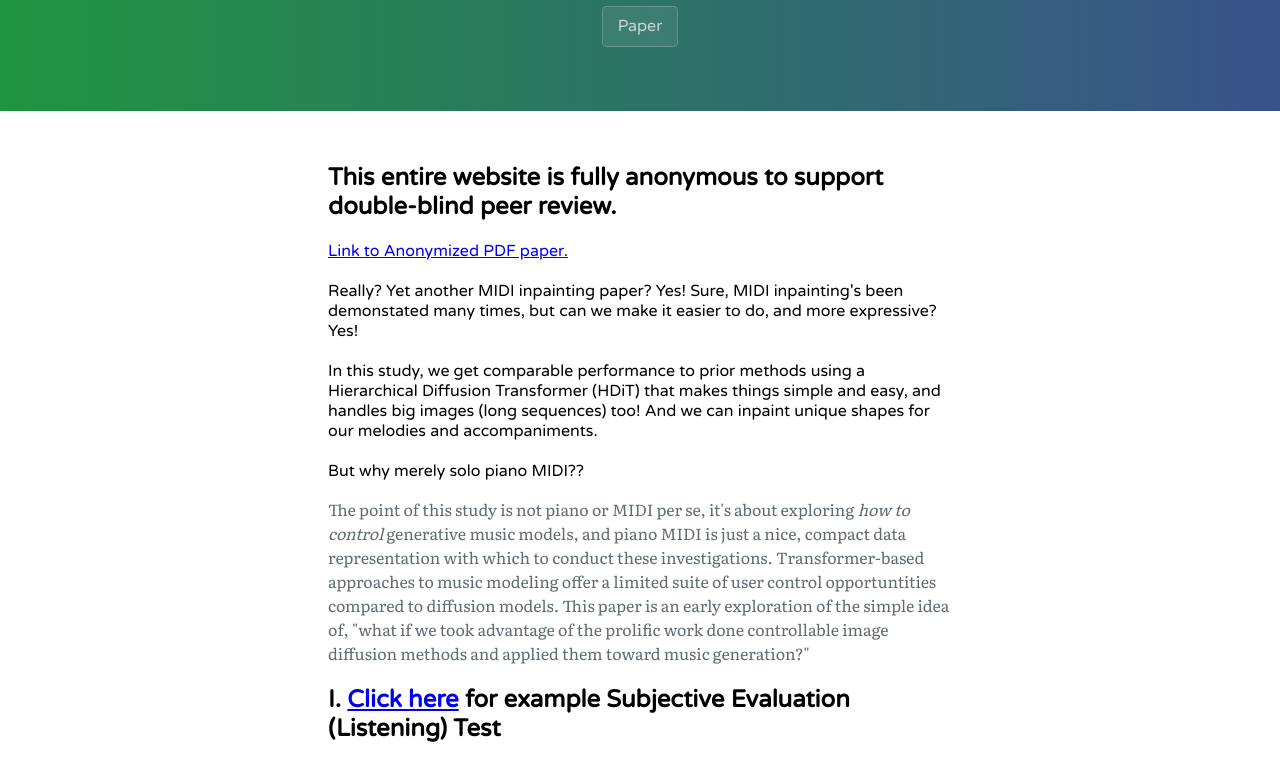
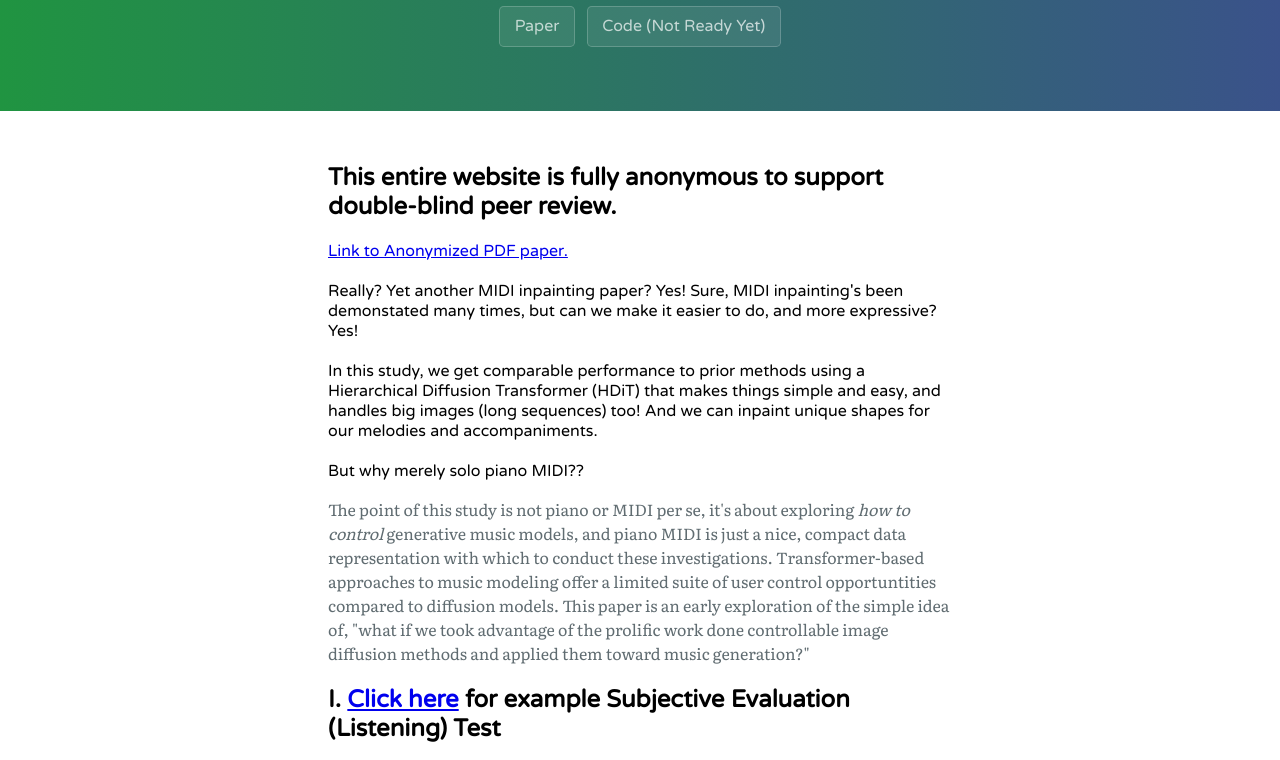
Before and after one commit to picturesofmidi/PicturesOfMIDI, a plain HTML site: page docs/index.html in a window 1280 px wide. Shown: the part 123-883 px from the top of the page. Drawn offline with nearby package versions, Linux system fonts and the light colour scheme.

Commit message:
removed ismir from filenames

```diff
--- a/docs/index.html
+++ b/docs/index.html
@@ -18,8 +18,10 @@
 <body>
   <header class="page-header">
     <h1 class="">"Pictures of MIDI" Demo Page</h1>
-    <a class="page-header__link" target='_blank' href="Pictures_of_MIDI__ISMIR_2024_Template_.pdf">
+    <a class="page-header__link" target='_blank' href="Pictures_of_MIDI_anon_2column.pdf">
       Paper</a>
+    <a class="page-header__link" target='_blank' href="">
+        Code (Not Ready Yet)</a>
   </header>
 
 
@@ -31,7 +33,7 @@
     <section id="intro">
 
       <h2>This entire website is fully anonymous to support double-blind peer review.</h2>
-      <a href="Pictures_of_MIDI__ISMIR_2024_Template_.pdf">Link to Anonymized PDF paper.</a>
+      <a href="Pictures_of_MIDI_anon_2column.pdf">Link to Anonymized PDF paper.</a>
       <br><br>
       Really? Yet another MIDI inpainting paper?  Yes!  Sure, MIDI inpainting's been demonstated many times, but can we make it easier to do, and more expressive?  Yes! <br>
       <br>
```
Also changed, not shown: 2 other files.
